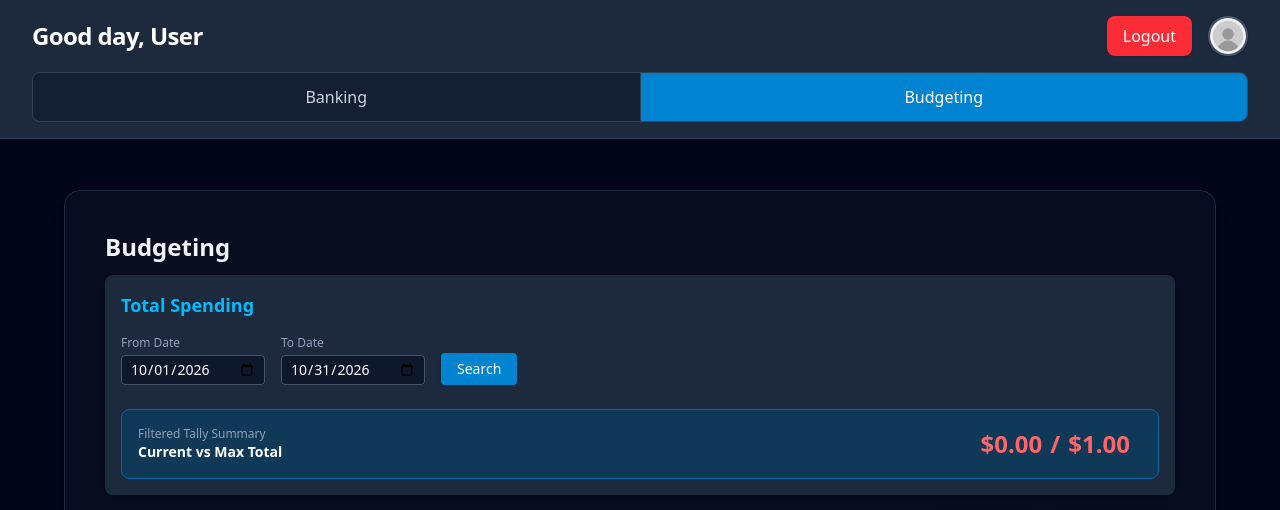
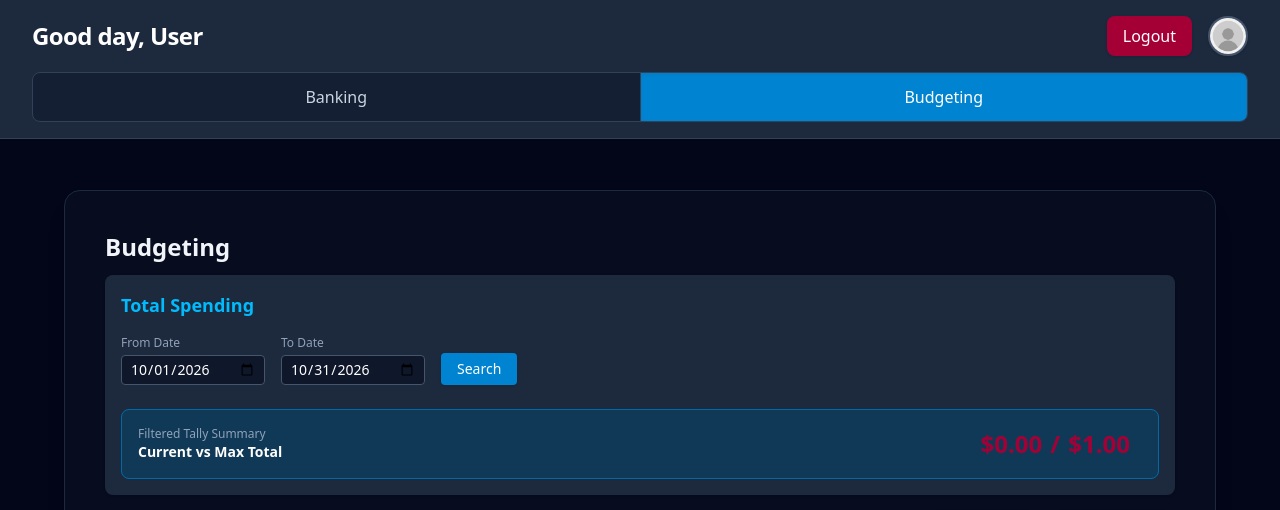
Before and after one commit to Thrivent-ETS-Cohort-2026/mpullom-budget-capstone, a Next.js app in the folder budget-frontend/: page /budgeting in a window 1280 px wide. Shown: the top 510 px of the page. Built offline with nearby package versions, Linux system fonts and the light colour scheme; no server answers.

Commit message:
muting red by using rose color

```diff
--- a/budget-frontend/src/app/(dashboard)/layout.tsx
+++ b/budget-frontend/src/app/(dashboard)/layout.tsx
@@ -40,7 +40,7 @@ export default function DashboardLayout({
                         <div className="flex items-center gap-4">
                             <button
                                 onClick={() => router.push('/')}
-                                className="px-4 py-2 bg-red-500 hover:bg-red-600 text-white font-medium rounded-lg transition shadow-sm"
+                                className="px-4 py-2 bg-rose-800 hover:bg-rose-700 text-white font-medium rounded-lg transition shadow-sm"
                             >
                                 Logout
                             </button>
--- a/budget-frontend/src/components/AccountCard.tsx
+++ b/budget-frontend/src/components/AccountCard.tsx
@@ -33,7 +33,6 @@ export default function AccountCard({ account, onAccountUpdated }: AccountCardPr
 
     const { currentUser } = useContext(AuthContext);
 
-    // Sync local balance whenever parent AccountList passes updated account props
     useEffect(() => {
         setCurrentBalance(account.balance ?? 0);
     }, [account.balance]);
--- a/budget-frontend/src/components/BudetAnalytics.tsx
+++ b/budget-frontend/src/components/BudetAnalytics.tsx
@@ -71,7 +71,7 @@ export default function BudgetAnalytics() {
     } else if (percentage >= 75) {
         textColor = "text-yellow-300";
     } else {
-        textColor = "text-red-400";
+        textColor = "text-rose-800";
     }
 
     return (
@@ -80,7 +80,7 @@ export default function BudgetAnalytics() {
 
             <TransactionFilterFetch onSearch={handleSearch} />
 
-            {error && <p className="text-xs text-red-400 font-medium">{error}</p>}
+            {error && <p className="text-xs text-rose-800 font-medium">{error}</p>}
             {loading && <p className="text-xs text-sky-400 animate-pulse">Calculating tally...</p>}
 
             <div className="flex justify-between items-center bg-sky-900/50 p-4 rounded-lg border border-sky-700">
--- a/budget-frontend/src/components/BudgetCard.tsx
+++ b/budget-frontend/src/components/BudgetCard.tsx
@@ -140,7 +140,7 @@ export default function BudgetCard({ budget, onDeleted }: BudgetCardProps) {
         textColor = "text-yellow-300";
     }
     else {
-        textColor = "text-red-400";
+        textColor = "text-rose-800";
     }
 
     return (
@@ -242,7 +242,7 @@ export default function BudgetCard({ budget, onDeleted }: BudgetCardProps) {
 
                     <button
                         onClick={handleDelete}
-                        className="px-3 py-1 text-xs font-medium rounded text-white bg-red-600 hover:bg-red-700 transition-colors h-6.5"
+                        className="px-3 py-1 text-xs font-medium rounded text-white bg-rose-800 hover:bg-rose-700 transition-colors h-6.5"
                     >
                         Delete
                     </button>
--- a/budget-frontend/src/components/Notification.tsx
+++ b/budget-frontend/src/components/Notification.tsx
@@ -13,7 +13,7 @@ export default function Notification({ message, onClose }: NotificationProps) {
             <div className="relative bg-slate-800 border border-slate-700 rounded-xl p-6 shadow-2xl max-w-md w-full text-slate-100 flex flex-col">
                 <button
                     onClick={onClose}
-                    className="absolute top-3 right-3 text-red-400 hover:text-red-500 hover:bg-slate-700/50 w-8 h-8 rounded-full flex items-center justify-center font-bold text-lg transition-colors"
+                    className="absolute top-3 right-3 text-rose-800 hover:text-rose-700 hover:bg-slate-700/50 w-8 h-8 rounded-full flex items-center justify-center font-bold text-lg transition-colors"
                     aria-label="Close"
                 >
                     ✕
--- a/budget-frontend/src/components/ProfileEditor.tsx
+++ b/budget-frontend/src/components/ProfileEditor.tsx
@@ -129,7 +129,7 @@ export default function ProfileEditor({ onSwitchToLogin }: ProfileEditorProps) {
                             <button
                                 type="button"
                                 onClick={onSwitchToLogin}
-                                className="w-8 h-8 rounded-full bg-red-600 hover:bg-red-700 text-white flex items-center justify-center shadow-md transition text-sm font-bold cursor-pointer shrink-0"
+                                className="w-8 h-8 rounded-full bg-rose-800 hover:bg-rose-700 text-white flex items-center justify-center shadow-md transition text-sm font-bold cursor-pointer shrink-0"
                                 title="Close"
                             >
                                 ✕
--- a/budget-frontend/src/components/TransactionCard.tsx
+++ b/budget-frontend/src/components/TransactionCard.tsx
@@ -58,7 +58,7 @@ export default function TransactionCard({ transaction, onDeleted }: TransactionC
                 <button
                     type="button"
                     onClick={handleDelete}
-                    className="px-3 py-1.5 bg-red-600 hover:bg-red-700 text-xs font-medium rounded text-white transition-colors"
+                    className="px-3 py-1.5 bg-rose-800 hover:bg-rose-700 text-xs font-medium rounded text-white transition-colors"
                 >
                     Delete
                 </button>
--- a/budget-frontend/src/components/TransactionList.tsx
+++ b/budget-frontend/src/components/TransactionList.tsx
@@ -205,7 +205,7 @@ export default function TransactionList() {
                         onClick={() => setIsCreating(!isCreating)}
                         className={`px-4 py-2 text-sm font-medium rounded text-white transition-colors ${
                             isCreating
-                                ? "bg-red-600 hover:bg-red-700"
+                                ? "bg-rose-800 hover:bg-rose-700"
                                 : "bg-emerald-600 hover:bg-emerald-700"
                         }`}
                     >
```
Also changed, not shown: 1 other file (tests, documents, lock files or other folders).
